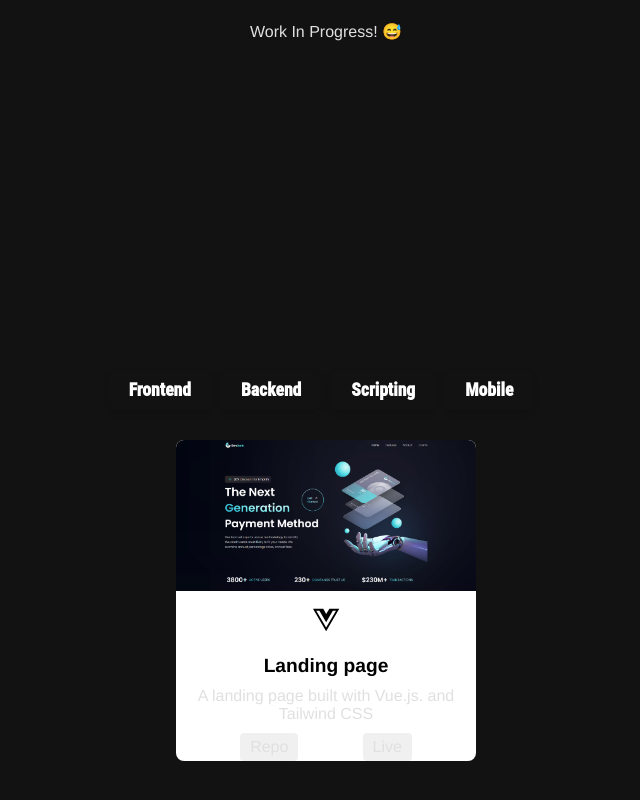
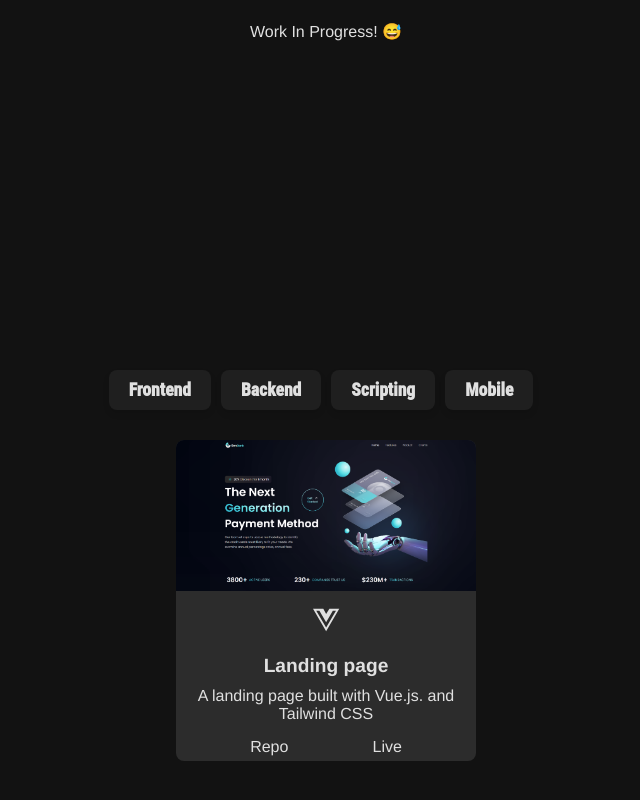
Before and after one commit to user4302/angeloedz, a Vue app: page / in a window 1280 px wide. Shown: the part 450-1250 px from the top of the page, without its empty margins (314-954 px from the left). Built offline with nearby package versions, Linux system fonts and the light colour scheme.

Commit message:
fix minor global styling issue

```diff
--- a/src/components/ProjectCard.vue
+++ b/src/components/ProjectCard.vue
@@ -42,8 +42,6 @@ export default {
   max-width: 300px;
   border: none;
   cursor: pointer;
-  background-color: #fff; /* Ensure a background color is set */
-  color: #000; /* Ensure text color is visible */
 }
 
 .card-image {
@@ -86,11 +84,9 @@ a {
   text-decoration: none;
   padding: 5px 10px;
   border-radius: 4px;
-  background-color: #f0f0f0; /* Optional: Add a background color for links */
 }
 
 a:hover {
   text-decoration: underline;
-  background-color: #e0e0e0; /* Optional: Change background color on hover */
 }
 </style>
--- a/src/components/sections/ProjectSection.vue
+++ b/src/components/sections/ProjectSection.vue
@@ -106,8 +106,6 @@ export default {
   margin-right: 10px;
   padding: 10px 20px;
   border: none;
-  background-color: #121212;
-  color: #fff;
   cursor: pointer;
   border-radius: 8px;
   box-shadow: 0 4px 6px rgba(0, 0, 0, 0.1);
@@ -118,8 +116,6 @@ export default {
 }
 
 .section-buttons button:hover {
-  background-color: #e0e0e0;
-  color: #121212;
   transform: translateY(-2px);
 }
 
--- a/src/global.css
+++ b/src/global.css
@@ -1,8 +1,8 @@
 :root {
   --background-color: #121212;
   --text-color: #e0e0e0;
-  --primary-color: #e0e0e0; /* Updated to dark cyan */
-  --secondary-color: #6ce9ff;
+  --primary-color: #e0e0e0;
+  --secondary-color: #acacac;
   --button-bg-color: #1f1f1f;
   --button-hover-bg-color: #333;
   --card-bg-color: #2c2c2c;
@@ -37,6 +37,7 @@ button {
 
 button:hover {
   background-color: var(--button-hover-bg-color);
+  color: var(--background-color);
 }
 
 .section {
```
